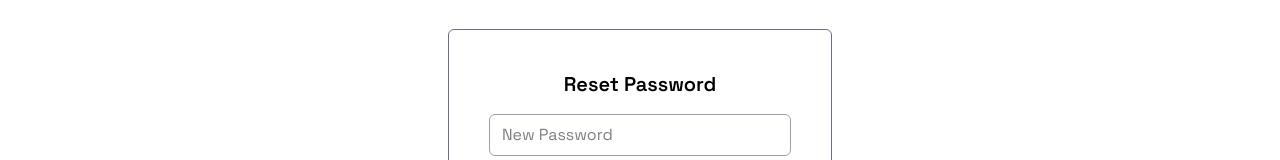
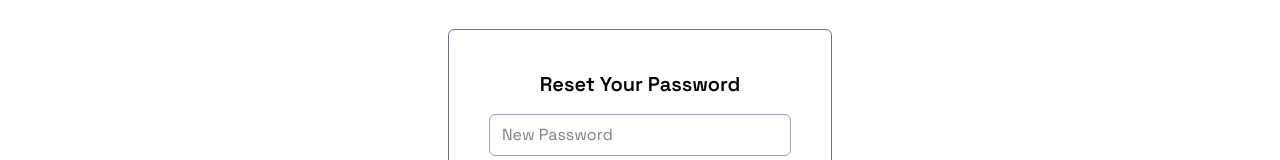
Before and after one commit to elishabhatti/e-commerce-with-mern, a React (Vite) app in the folder client/: page /reset-password/1 in a window 1280 px wide. Shown: the part 148-308 px from the top of the page. Built offline with nearby package versions, Linux system fonts and the light colour scheme; no server answers.

Commit message:
added heading in reset password page

```diff
--- a/client/src/pages/ResetPassword.jsx
+++ b/client/src/pages/ResetPassword.jsx
@@ -50,12 +50,13 @@ const ResetPassword = () => {
   };
 
   return (
+
     <div className="flex justify-center items-center pt-30">
       <form
         onSubmit={handleReset}
         className="flex flex-col gap-4 border border-gray-500 rounded-md p-10 w-96"
-      >
-        <h2 className="text-xl font-semibold text-center">Reset Password</h2>
+        >
+        <h2 className="text-xl font-semibold text-center">Reset Your Password</h2>
 
         <input
           type="password"
```
